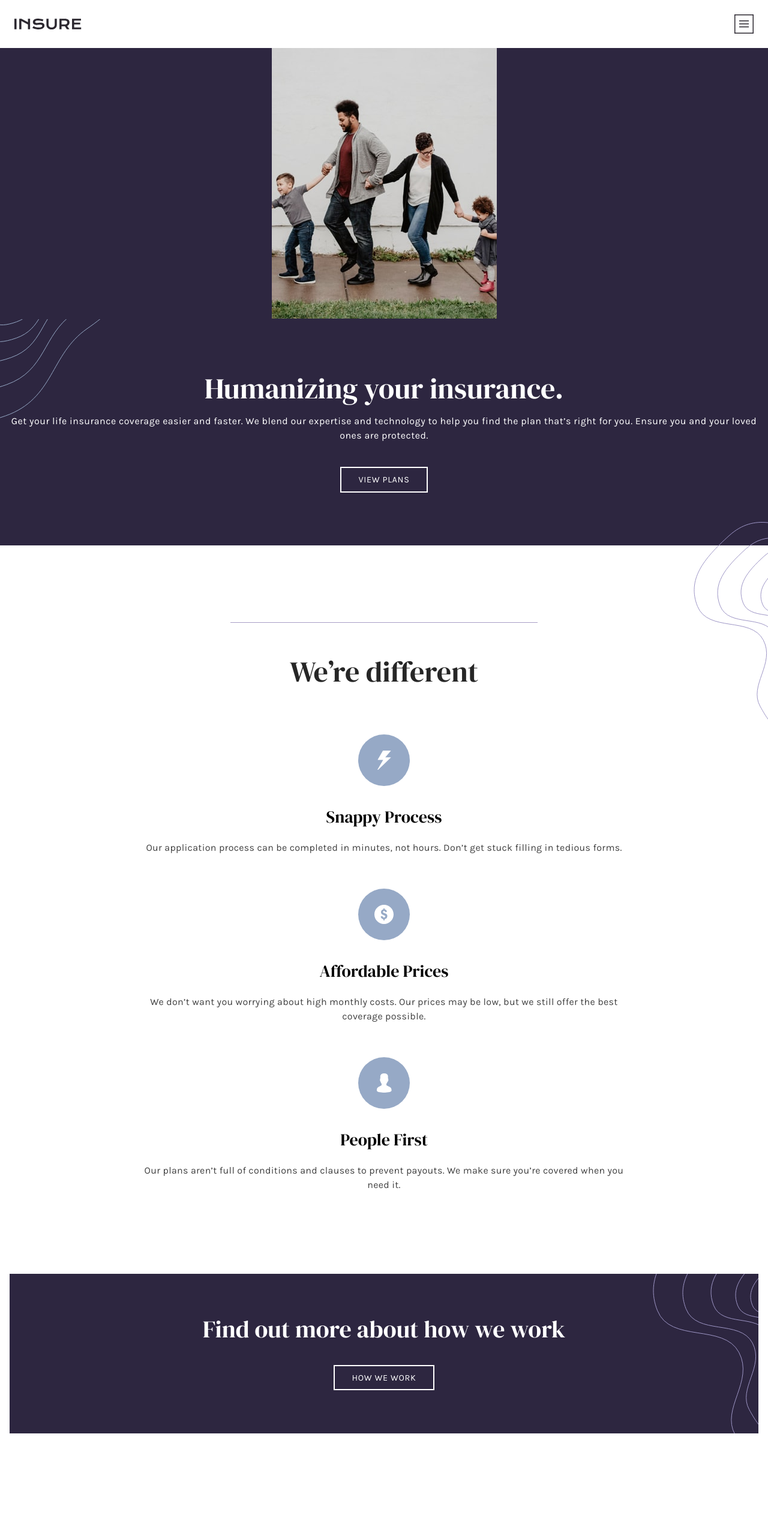
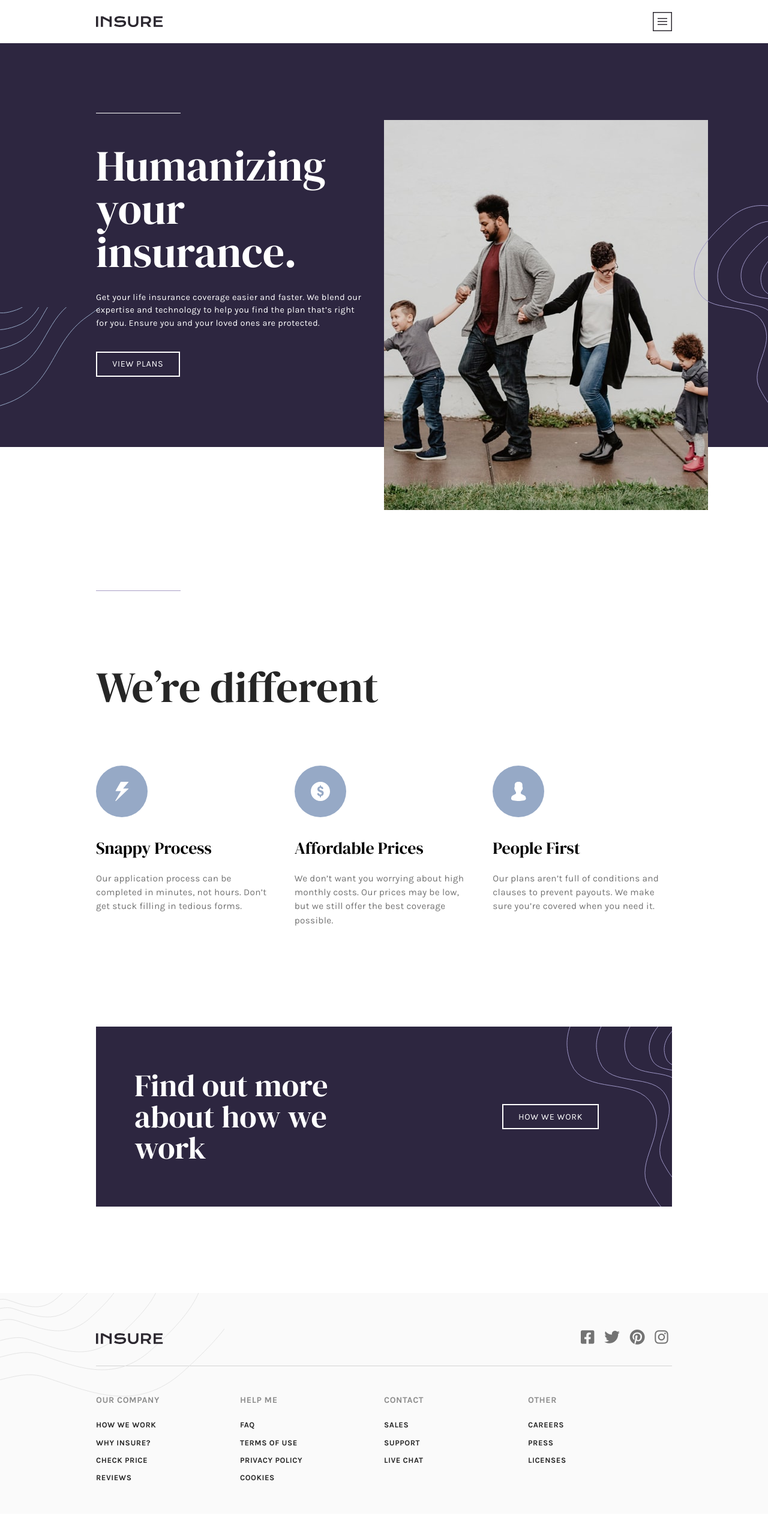
Before and after one commit to Freshuuu1218/Insure-landing-page, a plain HTML site: page index.html in a window 1280 px wide. Shown: the top 2530 px of the page at 60% size. Drawn offline with Linux system fonts and the light colour scheme.

Commit message:
working project, mobile first

```diff
--- a/index.html
+++ b/index.html
@@ -45,7 +45,10 @@
           <button>VIEW PLANS</button>
         </div>
         <div class="image">
-          <img src="./images/image-intro-mobile.jpg" alt="people holding hands">
+          <picture>
+            <source srcset="./images/image-intro-desktop.jpg" media="(min-width:768px)">
+            <img src="./images/image-intro-mobile.jpg" alt="people holding hands">
+          </picture>
         </div>
       </div>
       <span class="line" id="intro2"></span>
@@ -79,12 +82,12 @@
     <section id="findOut">
       <h2>Find out more about how we work</h2>
       <button>HOW WE WORK</button>
-      <img src="./images/bg-pattern-how-we-work-mobile.svg" alt="pattern">
+      <img src="./images/bg-pattern-how-we-work-mobile.svg" alt="pattern" id="pattern3">
     </section>
   </main>
 
   <footer>
-    <img src="./images/bg-pattern-footer-mobile.svg" alt="pattern" id="pattern3">
+    <img src="./images/bg-pattern-footer-mobile.svg" alt="pattern" id="pattern4">
     <div class="top">
       <img src="./images/logo.svg" alt="logo">
       <div class="social">
--- a/script.js
+++ b/script.js
@@ -1,5 +1,10 @@
 const menu = document.querySelector('#menu');
 const nav = document.querySelector('nav');
+const pIntro1 = document.querySelector('#pattern1');
+const pIntro2 = document.querySelector('#pattern2');
+const pHWW = document.querySelector('#pattern3');
+const pFooter = document.querySelector('#pattern4');
+
 menu.addEventListener('click',()=>{
 
     if(menu.getAttribute('src')== './images/icon-hamburger.svg'){
@@ -10,3 +15,22 @@ menu.addEventListener('click',()=>{
         nav.classList.add('vanish');
     }
 })
+
+window.addEventListener('resize',()=>{
+    if(window.innerWidth > 768){
+        menu.style.display = 'none';
+        nav.classList.remove('vanish');
+        pIntro1.setAttribute('src', './images/bg-pattern-intro-left-desktop.svg')
+        pIntro2.setAttribute('src', './images/bg-pattern-intro-right-desktop.svg')
+        pHWW.setAttribute('src', './images/bg-pattern-how-we-work-desktop.svg')
+        pFooter.setAttribute('src', './images/bg-pattern-footer-desktop.svg')
+    }
+    if(window.innerWidth < 768){
+        menu.style.display = 'block';
+        nav.classList.add('vanish');
+        pIntro1.setAttribute('src', './images/bg-pattern-intro-left-mobile.svg')
+        pIntro2.setAttribute('src', './images/bg-pattern-intro-right-mobile.svg')
+        pHWW.setAttribute('src', './images/bg-pattern-how-we-work-mobile.svg')
+        pFooter.setAttribute('src', './images/bg-pattern-footer-mobile.svg')
+    }
+})
--- a/style.css
+++ b/style.css
@@ -176,7 +176,7 @@ footer{
     flex-direction: column;
     align-items: center;
 }
-#pattern3{
+#pattern4{
     position: absolute;
     margin-top: 0;
     z-index: 100;
@@ -225,3 +225,205 @@ footer ul li ul li{
     margin: 2em auto;
     background-color: hsl(0, 0%, 93%);
 }
+
+@media(min-width: 768px){
+    header {
+        padding: 1.25em 10em;
+    }
+    nav {
+        display: flex;
+        position: relative;
+        top: 0;
+        left: 0;
+        height: auto;
+        width: auto;
+        background-color: transparent;
+        z-index: 100;
+    }
+    nav ul {
+        list-style: none;
+        display: flex;
+        margin-top: 0;
+        color: hsl(0, 0%, 45%);
+        font-size: 1em;
+        align-items: center;
+        font-weight: 700;
+    }
+    nav ul li {
+        margin: 0 1em;
+    }
+    nav ul li:last-child {
+        color: hsl(0, 0%, 15%);
+        border: 2px solid hsl(0, 0%, 15%);
+        padding: .5em 1.5em;
+        width: auto;
+        margin: 0;
+        margin-left: 1em;
+    }
+    #nav1 {
+        display: none;
+    }
+    #intro {
+        display: flex;
+        flex-direction: column;
+        margin-bottom: 20em;
+    }
+    #intro1{
+        position: absolute;
+        width: 11%;
+        top: 23.5%;
+        left: 10em;
+        height: 1px;
+        background-color: white;
+        z-index: 1000;
+    }
+    #intro .content {
+        flex-direction: row;
+        justify-content: flex-start;
+        text-align: left;
+        padding-left: 9em;
+        padding-top: 5em;
+    }
+    #intro .content h1 {
+        font-size: 4.5em;
+    }
+    #intro .content p {
+        font-size: .9em;
+    }
+
+    #intro .content button,
+    #findOut button {
+        color: white;
+        background-color: transparent;
+        border: 2px solid white;
+        padding: .75em 1.75em;
+        font-size: .9em;
+        letter-spacing: .05em;
+        font-family: 'Karla', sans-serif;
+    }
+    #intro .content button{
+        margin-bottom: 2em;
+    }
+    #intro .content .text {
+        padding: 5.5em 1em;
+        z-index: 200;
+        width: 42.5%;
+    }
+    #intro .content .image{
+        position: absolute;
+        top: 19%;
+        left: 50%;
+    }
+    #pattern1 {
+        position: absolute;
+        top: 64%;
+        left: 0;
+        z-index: 100;
+    }
+    #pattern2 {
+        position: absolute;
+        bottom: 16%;
+        right: 0;
+        z-index: 100;
+    }
+    #intro2 {
+        position: absolute;
+        width: 11%;
+        top: 123%;
+        left: 10em;
+        background-color: hsl(256, 26%, 70%);
+        margin: 0;
+    }
+    #different {
+        padding: 1.85em 10em;
+        align-items: flex-start;
+    }
+
+    #different h2 {
+        font-size: 4.5em;
+        color: hsl(0, 0%, 15%);
+        margin-bottom: 1.15em;
+    }
+    .features {
+        display: grid;
+        grid-template-columns: 1fr 1fr 1fr;
+        column-gap: 2em;
+    }
+    .feature {
+        display: flex;
+        flex-direction: column;
+        align-items: flex-start;
+        margin-bottom: 3.5em;
+    }
+    .feature p {
+        text-align: left;
+        color: hsl(0, 0%, 45%);
+        padding: 0;
+        font-size: .96em;
+    }
+    #findOut {
+        margin: 5em 10em;
+        text-align: left;
+        padding: 4.5em 4em;
+        display: flex;
+        align-items: center;
+    }
+    #findOut h2 {
+        width: 46%;
+        font-size: 3.25em;
+        margin-bottom: 0;
+    }
+    #findOut button{
+        margin-right: 4em;
+        margin-left: auto;
+        z-index: 200;
+    }
+    footer {
+        display: flex;
+        flex-direction: column;
+        align-items: center;
+    }
+    #pattern4 {
+        position: absolute;
+        margin-top: 0;
+        left: 0;
+        z-index: 100;
+    }
+    footer img {
+        position: relative;
+        z-index: 200;
+        margin-bottom: 2em;
+        margin-top: 4.15em;
+    }
+    footer .top {
+        padding: 0 10em;
+        width: 100%;
+        display: flex;
+        flex-direction: row;
+        align-items: center;
+        justify-content: space-between;
+    }
+    footer .social{
+        padding-top: 2em;
+    }
+    footer .bottom{
+        width: 100%;
+        padding: 0 10em;
+        z-index: 200;
+    }
+    footer ul {
+        display: grid;
+        grid-template-columns: 1fr 1fr 1fr 1fr;
+        text-align: left;
+    }
+    footer ul li ul {
+        display: flex;
+        flex-direction: column;
+    }
+    #footer1 {
+        height: 1px;
+        width: calc(100% - 20em);
+        margin: 0.25em auto 3em;
+        background-color: hsl(0, 0%, 83%);
+    }
+}
```
Also changed, not shown: design/active-states.jpg (deleted), design/desktop-design.jpg (deleted), design/desktop-preview.jpg (deleted), design/mobile-design.jpg (deleted), design/mobile-nav-design.jpg (deleted), images/bg-pattern-intro-right-desktop.svg, images/icon-facebook.svg (deleted), images/icon-instagram.svg (deleted), images/icon-pinterest.svg (deleted), images/icon-twitter.svg (deleted), 3 other files.
